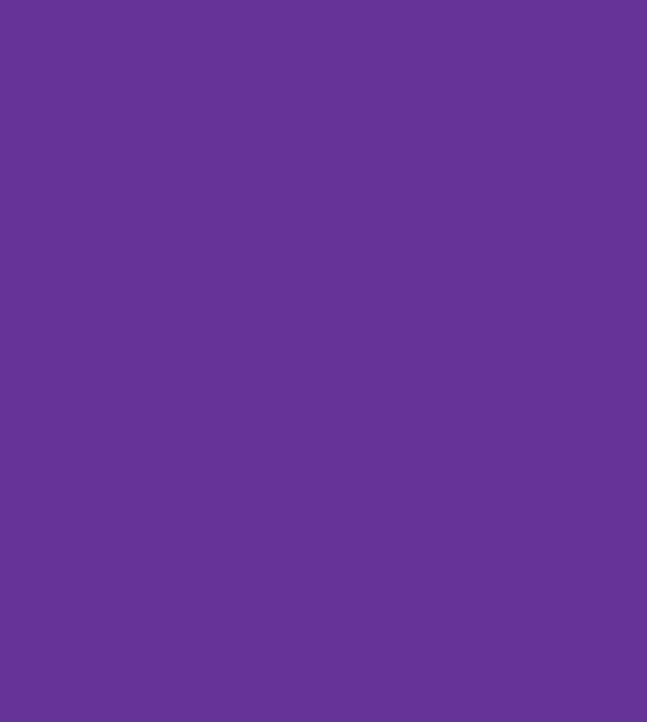
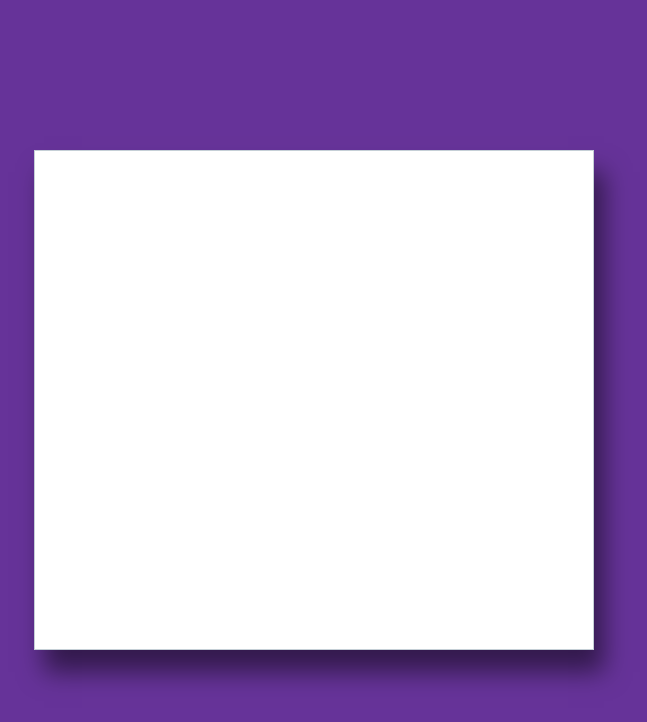
Before and after one commit to Gabriel-Souza2/Form-Pacote-de-stickers, a React (Vite) app: page / in a window 1280 px wide. Shown: the top 722 px of the page, without its empty margins (326-973 px from the left). Built offline with nearby package versions, Linux system fonts and the light colour scheme.

Commit message:
💄 (main): estilizando o main
estilizando a tag main, que vai ser o container principal do form

```diff
--- a/src/page/Home.tsx
+++ b/src/page/Home.tsx
@@ -1,5 +1,9 @@
 import { HomeContainer } from './styles'
 
 export function Home() {
-  return <HomeContainer></HomeContainer>
+  return (
+    <HomeContainer>
+      <main className="main-container"></main>
+    </HomeContainer>
+  )
 }
--- a/src/page/styles.ts
+++ b/src/page/styles.ts
@@ -1,9 +1,19 @@
 import styled from 'styled-components'
 
-export const HomeContainer = styled.main`
+export const HomeContainer = styled.div`
   width: 100vw;
   height: 100vh;
-  background-color: rgba(102, 51, 153, 1);
+  background-color: ${({ theme }) => theme['rebecca-purple']};
   display: flex;
-  place-items: center;
+  justify-content: center;
+  align-items: center;
+
+  .main-container {
+    width: 100%;
+    max-width: 560px;
+    height: 500px;
+    background-color: ${({ theme }) => theme.white};
+    border: 1px solid ${({ theme }) => theme['light-blue-grey']};
+    box-shadow: 10px 22px 24px rgba(0, 0, 0, 0.5);
+  }
 `
```
